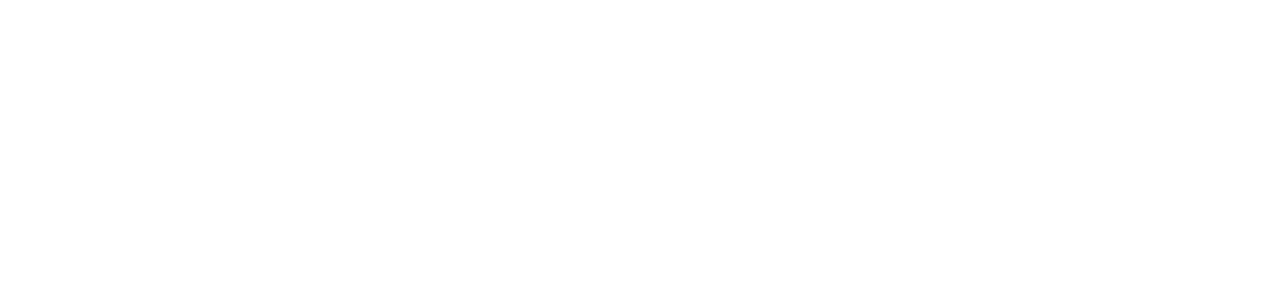
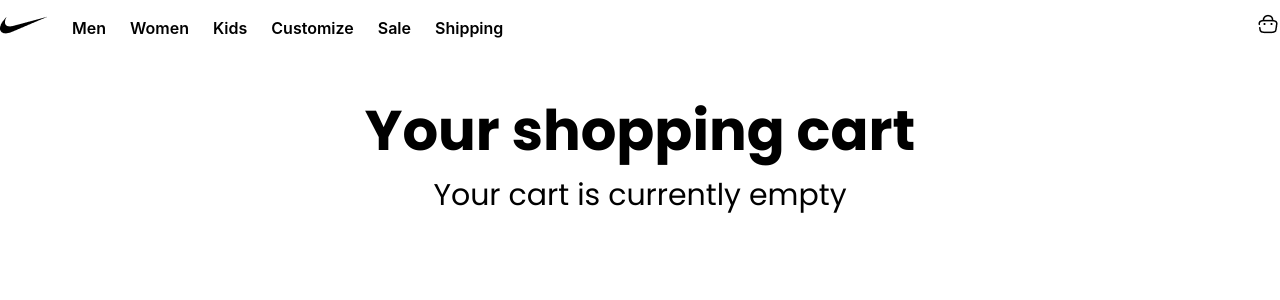
Before and after one commit to setare-sabouri/React-Nike-Website, a React (Create React App) app: page /cart in a window 1280 px wide. Before the commit this address had no page. Shown: the top 300 px of the page. Built offline with nearby package versions, Linux system fonts and the light colour scheme.

Commit message:
added page for cart and the functionality.

```diff
--- a/src/App.js
+++ b/src/App.js
@@ -1,12 +1,5 @@
-import { Link } from "react-router-dom";
+import { useState } from "react";
 import "./styles/fonts.css";
-import Products from "./components/Sections/Products/products";
-import Features from "./components/Sections/Features/features";
-import Populars from "./components/Sections/Populars/populars";
-import Promos from "./components/Sections/Promos/promos";
-import Footer from "./components/Sections/Footer/footer";
-import Intro from "./components/Sections/Intro/intro";
-import Navbar from "./components/Sections/Navbar/Navbar";
 import { BrowserRouter } from "react-router-dom";
 import {
   Route,
@@ -15,12 +8,21 @@
 import AllProducts from "./components/Pages/ProductPage/AllProducts";
 import Home from "./Home";
 import ProductList from "./components/Pages/ProductPage/ProductList";
+import Navbar from "./components/Sections/Navbar/Navbar";
+import Cart from "./components/Pages/CartPage/Cart";
 
 const { productList } = ProductList;
 
 function App() {
+  const [cart, setCart] = useState([]);
+
+const addToCart = (product) => {
+  setCart([...cart, product]);
+};
+
   return (
     <BrowserRouter>
+    <Navbar />
       <Routes>
         <Route
           path="/"
@@ -31,9 +33,11 @@
           element={
             <AllProducts
               products={productList}
+              addToCart={addToCart}
             />
           }
         />
+        <Route path="/cart" element={<Cart cart={cart}/>}/>
       </Routes>
     </BrowserRouter>
   );
--- a/src/Home.js
+++ b/src/Home.js
@@ -1,5 +1,3 @@
-import { Link } from "react-router-dom";
-import "./styles/fonts.css";
 import Products from "./components/Sections/Products/products";
 import Features from "./components/Sections/Features/features";
 import Populars from "./components/Sections/Populars/populars";
@@ -12,7 +10,6 @@
   return (
     <div className="App">
       <div className="Header-Intro-Wrapper">
-        <Navbar />
         <Intro />
       </div>
       <Products />
--- /dev/null
+++ b/src/components/Pages/CartPage/Cart.css
@@ -0,0 +1,38 @@
+.cart-page-container {
+    text-align: center;
+    margin-top: 50px;
+}
+
+.cart-header {
+    font-family: "Poppins", sans-serif;
+    font-size: 56px;
+}
+
+.cart-item-container {
+    display: block;
+    text-align: center;
+    width: 50%;
+    border: 1px solid black;
+    text-decoration: underline;
+    margin-left: auto;
+    margin-right: auto;
+}
+
+.empty-cart {
+    text-align: center;
+    font-family: "Poppins", sans-serif;
+    font-size: 30px;
+}
+
+.cart-image {
+    max-height: 75px;
+    max-width: 75px;
+}
+
+.total-price {
+    text-align: center;
+    font-family: "Poppins", sans-serif;
+    font-size: 30px;
+    margin-bottom: 40px;
+    text-decoration: underline;
+}
--- /dev/null
+++ b/src/components/Pages/CartPage/Cart.js
@@ -0,0 +1,27 @@
+import React from "react";
+import "./Cart.css";
+
+const Cart = ({ cart }) => {
+    const totalPrice = cart.reduce((total, cart) => {
+        return (total + cart.price)
+    }, 0)
+  return (
+    <div>
+      <div className="cart-page-container">
+        <h1 className="cart-header">Your shopping cart</h1>
+      </div>
+      {cart.length === 0 && <div className="empty-cart">Your cart is currently empty</div>}
+      {cart.map((cartProduct) => (
+        <>
+          <h3 className="cart-item-container paragraph-font">
+            {cartProduct.title} ${cartProduct.price}{" "}
+            <img className="cart-image" src={cartProduct.image} />{" "}
+          </h3>
+        </>
+      ))}
+        {cart.length >= 1 && <div className="total-price">{`Your total is:  $${totalPrice}`}</div>}
+    </div>
+  );
+};
+
+export default Cart;
--- a/src/components/Pages/ProductPage/AllProducts.js
+++ b/src/components/Pages/ProductPage/AllProducts.js
@@ -1,6 +1,8 @@
+import { useState } from "react";
 import "../../../styles/AllProducts.css";
+import Cart from "../CartPage/Cart";
 
-const ProductCard = ({ product }) => {
+const ProductCard = ({ product, addToCart }) => {
 	return (
 		<div className="card">
 			<img
@@ -10,20 +12,21 @@
 			/>
 			<p>{`$${product.price}`}</p>{" "}
 			<h3>{product.title}</h3> <br />{" "}
-			<button className="product-button">
+			<button className="product-button"  onClick={() => addToCart(product)}>
 				Add To Cart
 			</button>
 		</div>
 	);
 };
 
-const AllProducts = ({ products }) => {
+const AllProducts = ({ products, addToCart }) => {
 	return (
 		<div className="All-Products-Container">
 			{products.map((product) => (
 				<ProductCard
 					key={product.id}
 					product={product}
+					addToCart={addToCart}
 				/>
 			))}
 		</div>
--- a/src/components/Pages/ProductPage/ProductList.js
+++ b/src/components/Pages/ProductPage/ProductList.js
@@ -5,42 +5,42 @@
 			image:
 				"https://static.nike.com/a/images/c_limit,w_592,f_auto/t_product_v1/0c24361e-438e-4f03-a1ba-f293b0e475dd/air-max-270-older-shoes-MLXfXG.png",
 			title: "Nike Air Max",
-			price: "300",
+			price: 300,
 		},
 		{
 			id: 2,
 			image:
 				"https://static.nike.com/a/images/c_limit,w_592,f_auto/t_product_v1/2016a636-2953-41b4-b496-55263f2b26bc/air-jordan-1-mid-shoes-X5pM09.png",
 			title: "Nike Choke Max ",
-			price: "500",
+			price: 500,
 		},
 		{
 			id: 3,
 			image:
 				"https://static.nike.com/a/images/c_limit,w_592,f_auto/t_product_v1/aa5164d2-7cb2-488e-85bd-1d1d677dbf9e/air-max-97-shoes-4bx1Wn.png",
 			title: "Nike Air Force One",
-			price: "3,000",
+			price: 3000,
 		},
 		{
 			id: 4,
 			image:
 				"https://static.nike.com/a/images/c_limit,w_592,f_auto/t_product_v1/019f60a9-aa10-4327-b5f6-b940b753fbdb/dunk-high-1985-shoes-GqvNRg.png",
 			title: "Nike Air Jordan",
-			price: "300",
+			price: 300,
 		},
 		{
 			id: 5,
 			image:
 				"https://static.nike.com/a/images/c_limit,w_592,f_auto/t_product_v1/a41fbe1f-a043-48fc-84de-772b725ecf14/dunk-high-womens-shoes-L3Tqlr.png",
 			title: "Nike Air Max 95",
-			price: "199",
+			price: 199,
 		},
 		{
 			id: 6,
 			image:
 				"https://static.nike.com/a/images/c_limit,w_592,f_auto/t_product_v1/8ad08b6f-4391-47c7-9309-540a28525ad6/renew-retaliation-4-training-shoes-C9gk5s.png",
 			title: "Nike Air Max 97",
-			price: "300",
+			price: 300,
 		},
 	],
 };
--- a/src/components/Sections/Navbar/Navbar.js
+++ b/src/components/Sections/Navbar/Navbar.js
@@ -49,9 +49,11 @@
 						</li>
 					</ul>
 				</div>
+				<Link to="/cart">
 				<div className="cart">
 					<img src="./Images/Header/bag-icon.png"></img>
 				</div>
+				</Link>
 			</nav>
 		</>
 	);
```
